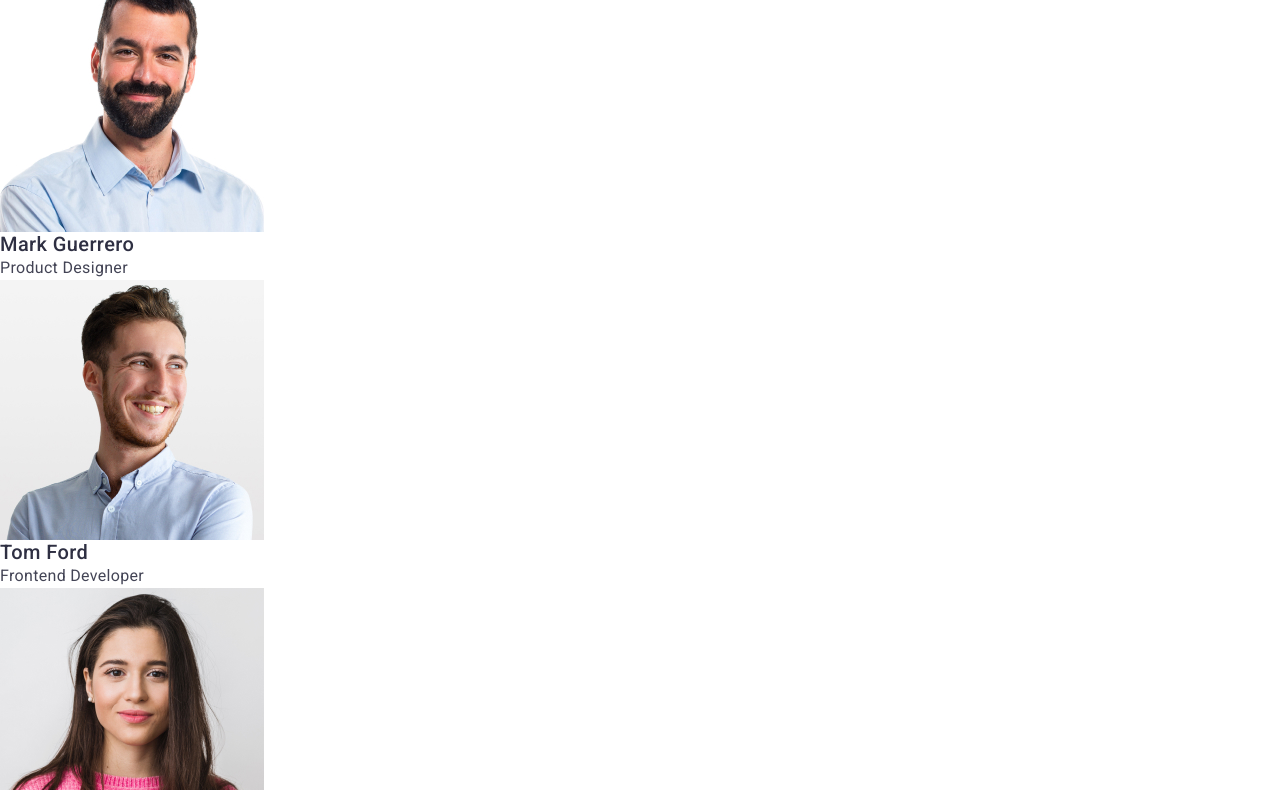
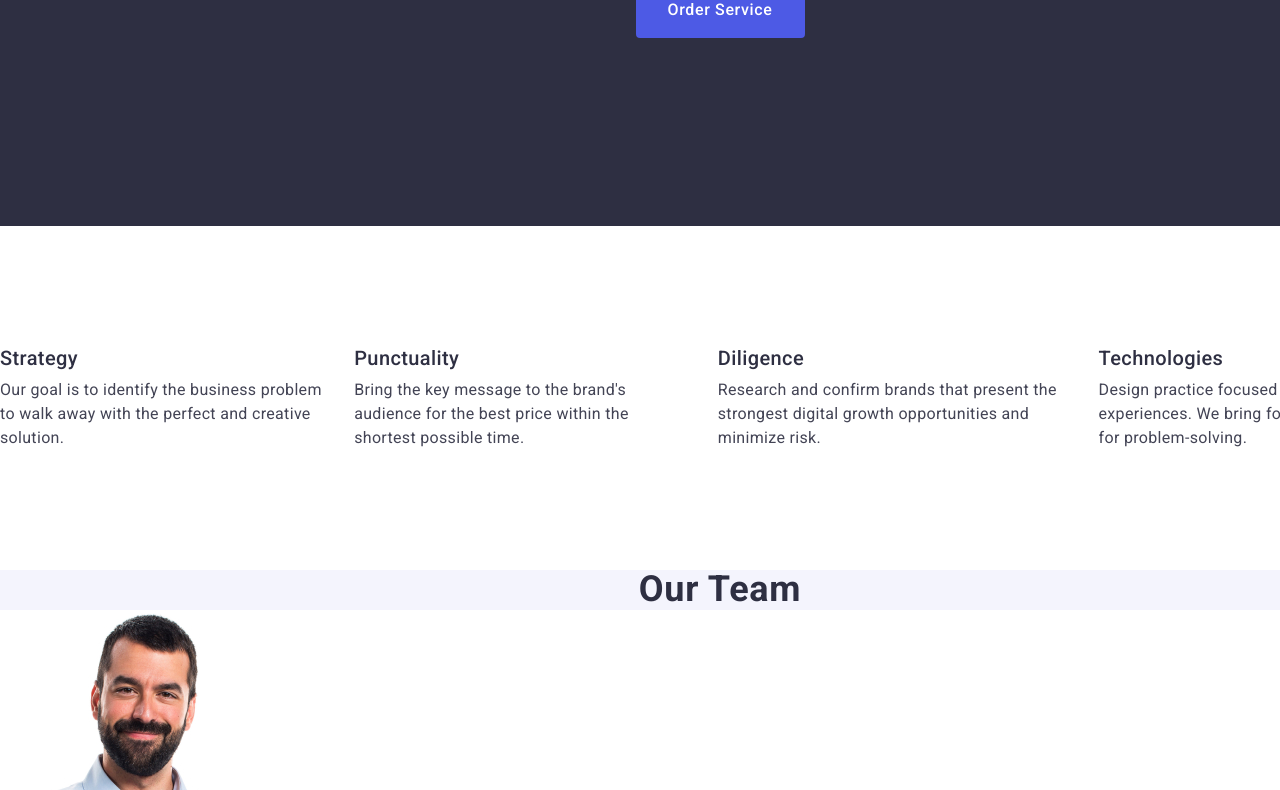
Before and after one commit to AndriiDidukh/goit-markup-hw-03, a plain HTML site: page index.html in a window 1280 px wide. Shown: the part 423-1213 px from the top of the page. Drawn offline with nearby package versions, Linux system fonts and the light colour scheme.

Commit message:
completed section 1,2

```diff
--- a/css/styles.css
+++ b/css/styles.css
@@ -115,6 +115,12 @@ address {
 
 .hero-image {
     background-color: #2e2f42;
+    padding: 188px 0;
+    margin: 0 auto;
+}
+
+.header-container {
+    display: inline-block;
 }
 
 .page-title {
@@ -124,6 +130,8 @@ address {
     font-weight: bold;
     line-height: 1.07;
     letter-spacing: 0.02em;
+    max-width: 496px;
+    margin: 0 auto;
 }
 
 .order-service-button {
@@ -138,12 +146,32 @@ address {
     color: #ffffff;
     background-color: #4d5ae5;
     cursor: pointer;
+    min-width: 169px;
+    height: 56px;
+    border: none;
+    border-radius: 4px;
+    display: block;
+    margin: 0 auto;
+    text-align: center;
 }
 
 .order-service-button:hover,
 .order-service-button:focus,
 .order-service-button:active {
     background-color: #404bbf;
+}
+
+.features-section {
+    padding: 120px 0;
+}
+
+.features {
+    display: flex;
+    gap: 24px;
+}
+
+.feature {
+    width: calc((100%-72px) / 4);
 }
 
 .feature-name {
@@ -153,6 +181,7 @@ address {
     line-height: 1.2;
     letter-spacing: 0.02em;
     text-align: left;
+    margin-bottom: 8px;
 }
 
 .feature-description {
--- a/index.html
+++ b/index.html
@@ -56,33 +56,36 @@
             </header>
             <main>
                 <section class="hero-image">
+                    <div class="container hero-container">
                         <h1 class="page-title">
                             Effective Solutions for Your Business
                         </h1>
                         <button type="button" class="order-service-button">
                             Order Service
                         </button>
+                    </div>
                 </section>
-                <section>
+                <section class="features-section">
+                    <div class="container">
                         <h2 hidden>Features</h2>
                         <ul class="features">
-                        <li>
+                            <li class="feature">
                                 <h3 class="feature-name">Strategy</h3>
                                 <p class="feature-description">
-                                Our goal is to identify the business problem to
-                                walk away with the perfect and creative
+                                    Our goal is to identify the business problem
+                                    to walk away with the perfect and creative
                                     solution.
                                 </p>
                             </li>
-                        <li>
+                            <li class="feature">
                                 <h3 class="feature-name">Punctuality</h3>
                                 <p class="feature-description">
-                                Bring the key message to the brand's audience
-                                for the best price within the shortest possible
-                                time.
+                                    Bring the key message to the brand's
+                                    audience for the best price within the
+                                    shortest possible time.
                                 </p>
                             </li>
-                        <li>
+                            <li class="feature">
                                 <h3 class="feature-name">Diligence</h3>
                                 <p class="feature-description">
                                     Research and confirm brands that present the
@@ -90,15 +93,16 @@
                                     minimize risk.
                                 </p>
                             </li>
-                        <li>
+                            <li class="feature">
                                 <h3 class="feature-name">Technologies</h3>
                                 <p class="feature-description">
-                                Design practice focused on digital experiences.
-                                We bring forth a deep passion for
-                                problem-solving.
+                                    Design practice focused on digital
+                                    experiences. We bring forth a deep passion
+                                    for problem-solving.
                                 </p>
                             </li>
                         </ul>
+                    </div>
                 </section>
                 <section class="team-section">
                     <h2 class="team-header">Our Team</h2>
```
Lines whose indentation alone changed are shown as unchanged.
